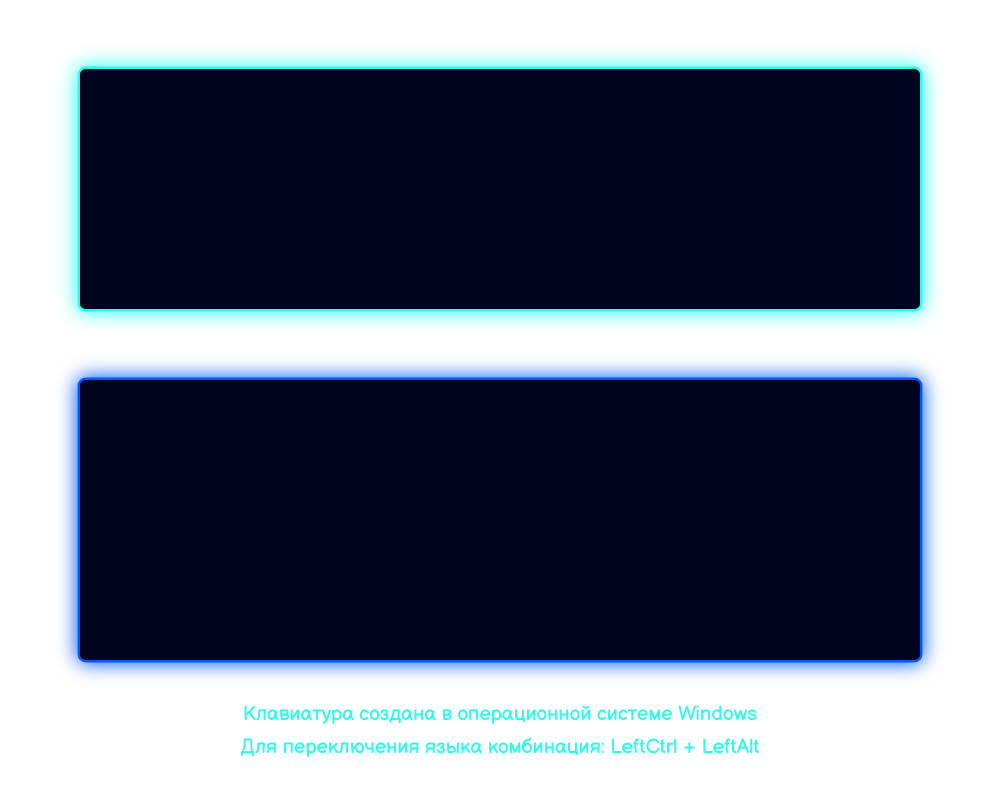
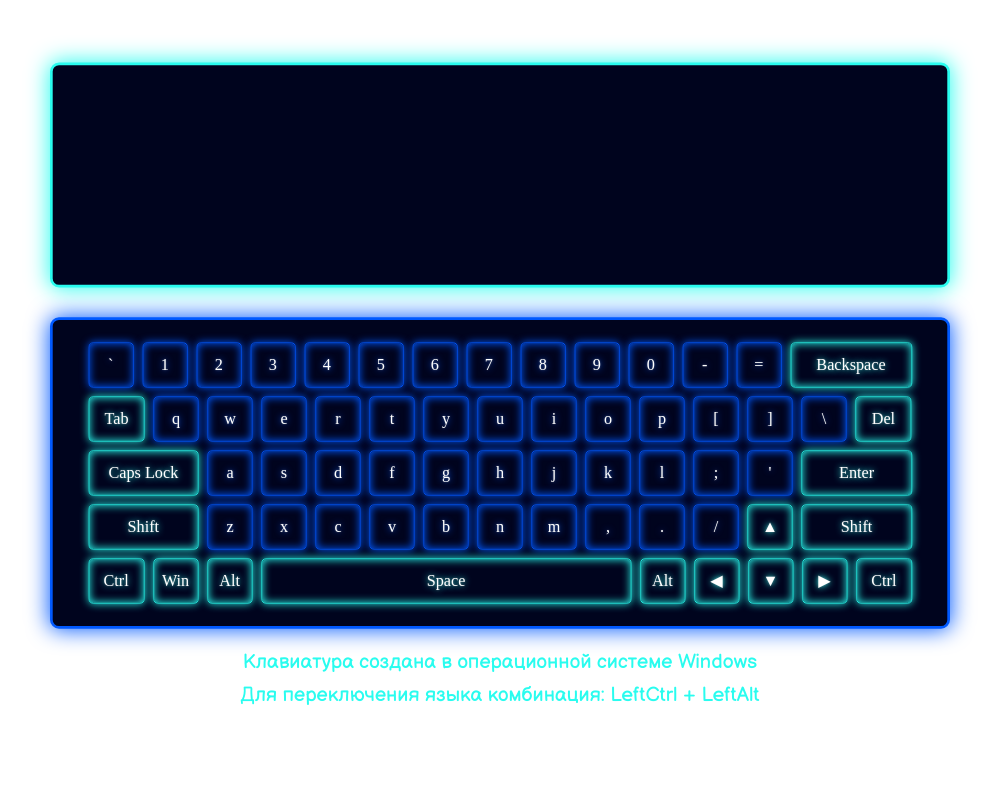
Before and after one commit to Kirich8/virtual-keyboard, a website built with webpack: page src/index.html in a window 1280 px wide. Shown: the whole page, without its empty margins (140-1139 px from the left). Built offline with nearby package versions, Linux system fonts and the light colour scheme; files whose address does not match are found by name.

Commit message:
feat: add render key

```diff
--- a/package.json
+++ b/package.json
@@ -1,5 +1,5 @@
 {
-  "name": "webpack-training",
+  "name": "virtual-keyboard",
   "version": "1.0.0",
   "description": "",
   "main": "index.js",
--- a/src/index.scss
+++ b/src/index.scss
@@ -2,3 +2,4 @@
 @import 'style/style';
 @import 'modules/output/output';
 @import 'modules/keyboard/keyboard';
+@import 'modules/key/key.scss';
--- /dev/null
+++ b/src/modules/key/key.js
@@ -0,0 +1,13 @@
+export default class Key {
+  constructor() {
+    this.key = document.createElement('button');
+  }
+
+  render(block, text, classList, code) {
+    this.key.classList.add(...classList);
+    this.key.innerText = `${text}`;
+    this.key.dataset.code = code;
+
+    block.append(this.key);
+  }
+}
--- /dev/null
+++ b/src/modules/key/key.scss
@@ -0,0 +1,112 @@
+.neon-button {
+  font-family: "Balsamiq Sans";
+  font-size: 18px;
+  width: 50px;
+  height: 50px;
+  display: inline-block;
+  cursor: pointer;
+  text-decoration: none;
+  background-color: inherit;
+  text-align: center;
+  border-radius: 5px;
+  position: relative;
+  color: $--clr-neon-text;
+  border: $--clr-neon-dark 0.025em solid;
+  text-shadow: 0 0 0.125em hsl(0 0% 100% / 0.3), 0 0 0.45em $--clr-neon-dark;
+  box-shadow: inset 0 0 0.5em 0 $--clr-neon-dark, 0 0 0.5em 0 $--clr-neon-dark;
+  outline: none;
+}
+.green{
+  color: $--clr-neon-text;
+  border: $--clr-neon-light 0.025em solid;
+  text-shadow: 0 0 0.125em hsl(0 0% 100% / 0.3), 0 0 0.45em $--clr-neon-light;
+  box-shadow: inset 0 0 0.5em 0 $--clr-neon-light, 0 0 0.5em 0 $--clr-neon-light;
+}
+
+.neon-button::after {
+  content: "";
+  position: absolute;
+  top: 0;
+  bottom: 0;
+  left: 0;
+  right: 0;
+  box-shadow: 0 0 15px 1px $--clr-neon-dark;
+  opacity: 0;
+  background-color: $--clr-neon-dark;
+  z-index: -1;
+  transition: opacity 100ms linear;
+  border-radius: 5px;
+}
+.green::after {
+  box-shadow: 0 0 15px 1px $--clr-neon-light;
+  background-color: $--clr-neon-light;
+}
+
+.neon-button:hover {
+  color: $--clr-neon-text;
+  text-shadow: none;
+  box-shadow: 0 0 25px 1px $--clr-neon-dark;
+}
+.green:hover {
+  color: $--clr-neon-text;
+  box-shadow: 0 0 25px 1px $--clr-neon-light;
+}
+
+.neon-button:hover::before {
+  opacity: 1;
+}
+
+.neon-button:hover::after {
+  opacity: 1;
+}
+
+.neon-button:active {
+  background-color: $--clr-neon-dark;
+  color: black;
+}
+.green:active {
+  background-color: $--clr-neon-light;
+  color: black;
+}
+.click-button {
+  box-shadow: 0 0 25px 5px $--clr-neon-dark;
+  opacity: 1;
+  background-color: $--clr-neon-dark;
+  z-index: -1;
+  border-radius: 5px;
+  transform: scale(.9);
+  color: black;
+}
+.click-button-green {
+  box-shadow: 0 0 25px 5px $--clr-neon-light;
+  opacity: 1;
+  background-color: $--clr-neon-light;
+  z-index: -1;
+  border-radius: 5px;
+  transform: scale(.9);
+  color: black;
+}
+.click-button-space {
+  box-shadow: 0 0 25px 5px $--clr-neon-light;
+  opacity: 1;
+  background-color: $--clr-neon-light;
+  z-index: -1;
+  border-radius: 5px;
+  transform: scale(.98);
+  color: black;
+}
+.space:active {
+  transform: scale(.98);
+}
+.middle {
+  width: 62px;
+}
+.big {
+  width: 135px;
+}
+.medium {
+  width: 122.5px;
+}
+.space {
+  width: 411px
+}
--- a/src/modules/keyboard/keyboard.js
+++ b/src/modules/keyboard/keyboard.js
@@ -1,3 +1,6 @@
+import Key from '../key/key.js';
+import keysArray from '../keysInfo.js';
+
 export default class Keyboard {
   constructor() {
     this.keyboard = null;
@@ -7,5 +10,16 @@ export default class Keyboard {
     this.keyboard = document.createElement('div');
     this.keyboard.className = 'keyboard';
     block.append(this.keyboard);
+
+    this.renderKeys();
+  }
+
+  renderKeys() {
+    keysArray.forEach((keyInfo) => {
+      const key = new Key();
+      const { char, code, className } = keyInfo;
+
+      key.render(this.keyboard, char, className, code);
+    });
   }
 }
--- a/src/modules/keyboard/keyboard.scss
+++ b/src/modules/keyboard/keyboard.scss
@@ -1,6 +1,6 @@
 .keyboard {
+  box-sizing: border-box;
   width: 1000px;
-  height: 300px;
   background-color: $--clr-neon-main;
   padding: 25px;
   display: flex;
@@ -11,5 +11,5 @@
   border: 3px solid $--clr-neon-dark;
   box-shadow: 0 0 25px 1px $--clr-neon-dark;
   border-radius: 10px;
-  transform: scale(.8);
+  transform: scale(.9);
 }
--- a/src/style/_style.scss
+++ b/src/style/_style.scss
@@ -2,14 +2,13 @@
 @import 'fonts';
 
 body {
+  padding: 50px 0;
   font-family: 'Balsamiq';
-  height: 100vh;
   display: flex;
   flex-direction: column;
   align-items: center;
   justify-content: center;
   font-size: 20px;
-  overflow: scroll;
   color: $--clr-neon-light;
   text-shadow: 0 0 15px hsla(0, 0%, 100%, 0.3), 0 0 20px $--clr-neon-text;
   background: url('img/background.jpg');
```
Also changed, not shown: src/modules/output/output.scss, 1 other file.
